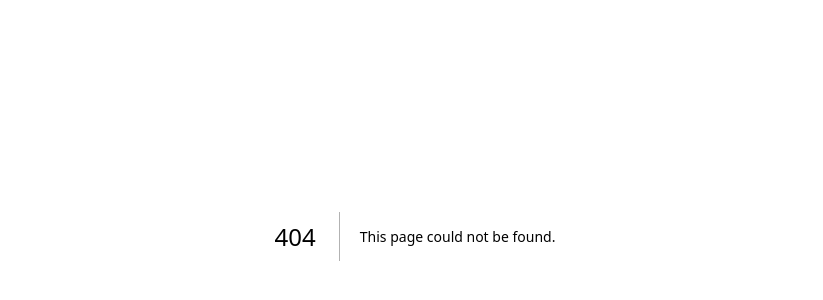
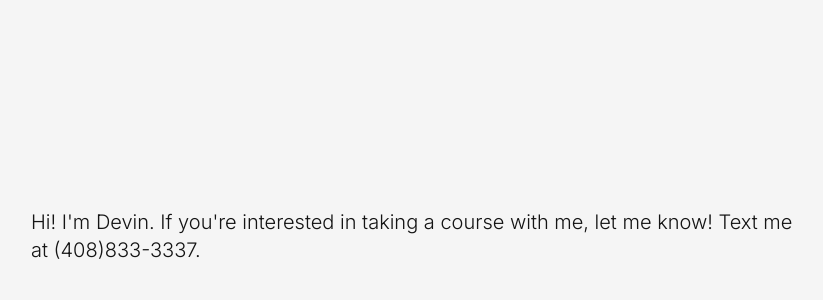
Before and after one commit to devin-gupta/devin-gupta.github.io, a Next.js app: page /courses in a window 1280 px wide. Before the commit this address had no page. Shown: the part 164-464 px from the top of the page, without its empty margins (225-1048 px from the left). Built offline with nearby package versions, Linux system fonts and the light colour scheme.

Commit message:
added gtag and updated gitignore

```diff
--- /dev/null
+++ b/src/app/courses/page.tsx
@@ -0,0 +1,26 @@
+import Link from 'next/link';
+
+// Navbar.js
+import React from 'react';
+import { Button } from "@/components/ui/button"
+
+// export default function Home() {
+//     return (
+//         <div className='h-screen flex items-center justify-center'>
+//             <h1 id="main_text" className='text-xl w-3/5 font-light paragraph'>
+//                     this is where i get to talk about my journalism
+//             </h1>
+//         </div>
+//     );
+// }
+
+export default function Hero() {
+    return (
+
+        <div className='h-screen flex items-center justify-center'>
+             <h1 id="main_text" className='text-xl w-3/5 font-light paragraph'>
+                    Hi! I'm Devin. If you're interested in taking a course with me, let me know! Text me at (408)833-3337.
+             </h1>
+         </div>
+    )
+  }
--- a/src/app/layout.tsx
+++ b/src/app/layout.tsx
@@ -1,6 +1,8 @@
 import './globals.css'
 import type { Metadata } from 'next'
 import { Inter } from 'next/font/google'
+import GoogleAnalytics from '@/components/seo/GoogleAnalytics';
+
 
 const inter = Inter({ subsets: ['latin'] })
 
@@ -18,6 +20,7 @@ export default function RootLayout({
     <html lang="en">
       <head>
       <link rel="icon" href="/images/favicon.ico" sizes="any" />
+      <GoogleAnalytics />
       </head>
       <body className={inter.className}>{children}</body>
     </html>
--- /dev/null
+++ b/src/components/seo/GoogleAnalytics.tsx
@@ -0,0 +1,25 @@
+import React from 'react';
+import Script from 'next/script';
+
+const GoogleAnalytics = () => {
+  return (
+    <>
+      <Script
+        strategy='lazyOnload'
+        src={`https://www.googletagmanager.com/gtag/js?id=G-JMCNDPDJBB`}
+      />
+
+      <Script id='' strategy='lazyOnload'>
+        {`
+            window.dataLayer = window.dataLayer || [];
+            function gtag(){dataLayer.push(arguments);}
+            gtag('js', new Date());
+
+            gtag('config', 'G-JMCNDPDJBB');
+          `}
+      </Script>
+    </>
+  );
+};
+
+export default GoogleAnalytics;
```
Also changed, not shown: 1 other file (tests, documents, lock files or other folders).
